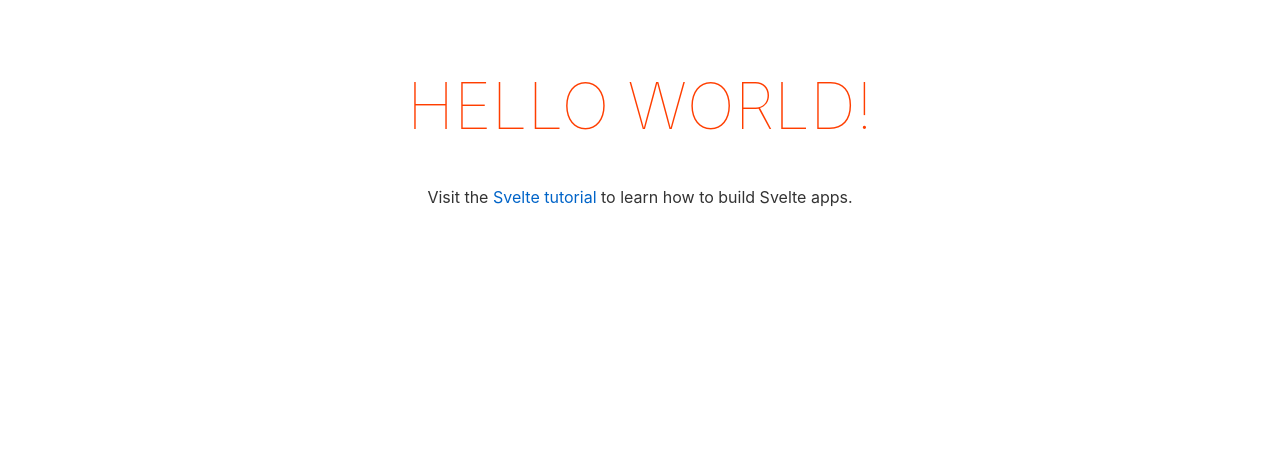
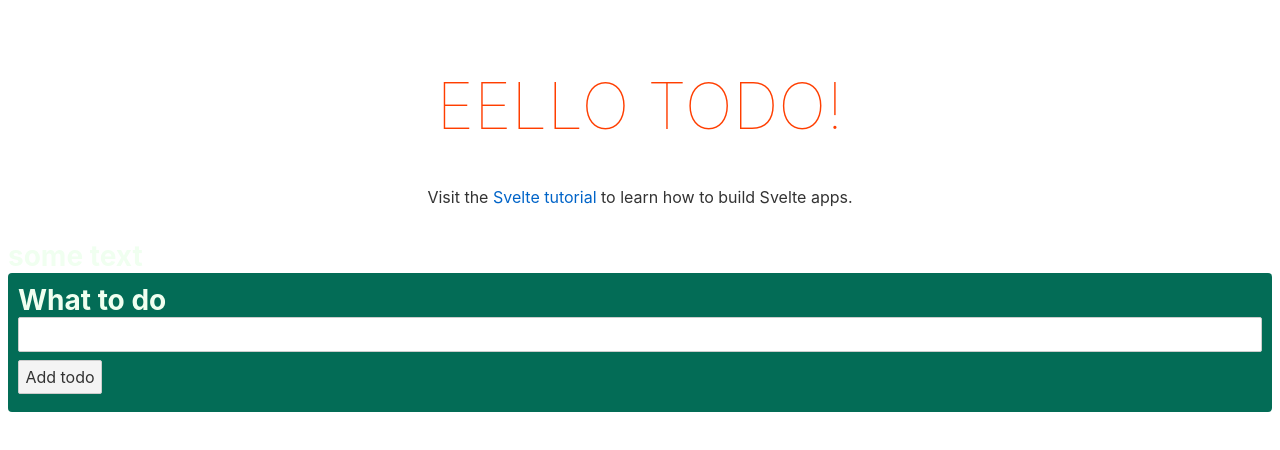
Before and after one commit to pot-Space/svelte-todo, a Svelte app: page / in a window 1280 px wide. Shown: the top 450 px of the page. Built offline with nearby package versions, Linux system fonts and the light colour scheme.

Commit message:
пропсы и наследование стилей

```diff
--- a/public/global.css
+++ b/public/global.css
@@ -1,4 +1,5 @@
-html, body {
+html,
+body {
    position: relative;
    width: 100%;
    height: 100%;
@@ -13,7 +14,7 @@ body {
 }
 
 a {
-	color: rgb(0,100,200);
+   color: rgb(0, 100, 200);
    text-decoration: none;
 }
 
@@ -22,14 +23,17 @@ a:hover {
 }
 
 a:visited {
-	color: rgb(0,80,160);
+   color: rgb(0, 80, 160);
 }
 
 label {
    display: block;
 }
 
-input, button, select, textarea {
+input,
+button,
+select,
+textarea {
    font-family: inherit;
    font-size: inherit;
    -webkit-padding: 0.4em 0;
@@ -61,3 +65,7 @@ button:not(:disabled):active {
 button:focus {
    border-color: #666;
 }
+
+label {
+   font-size: 28px;
+}
--- a/src/App.svelte
+++ b/src/App.svelte
@@ -1,11 +1,19 @@
 <script>
+   import AddTodoItem from "./components/AddTodoItem.svelte";
    export let name;
+
+   let title = "What to do";
 </script>
 
 <main>
-	<h1>Hello {name}!</h1>
-	<p>Visit the <a href="https://svelte.dev/tutorial">Svelte tutorial</a> to learn how to build Svelte apps.</p>
+   <h1>EEllo {name}!</h1>
+   <p>
+      Visit the <a href="https://svelte.dev/tutorial">Svelte tutorial</a> to learn
+      how to build Svelte apps.
+   </p>
 </main>
+<label>some text</label>
+<AddTodoItem {title} />
 
 <style>
    main {
--- /dev/null
+++ b/src/components/AddTodoItem.svelte
@@ -0,0 +1,35 @@
+<script>
+   export let title = "Enter what do you want to do:"; // дефолтное значение пропса, если не проброшено другое
+   export let btnTitle = "Add todo"; // дефолтное значение пропса, если не проброшено другое
+
+   let items = [];
+
+   function handleAddClick() {
+      items = [...items, "item"];
+   }
+
+   $: console.log(items);
+</script>
+
+<div class="main-container">
+   <label for="todo-text">{title}</label>
+   <input class="todo-input" id="todo-text" />
+   <button on:click={handleAddClick}>{btnTitle}</button>
+</div>
+
+<style>
+   :global(label) {
+      color: #f0fff0;
+      font-weight: bold;
+   }
+
+   .main-container {
+      padding: 10px;
+      border-radius: 4px;
+      background-color: #036c56;
+   }
+
+   .todo-input {
+      width: 100%;
+   }
+</style>
--- a/src/main.js
+++ b/src/main.js
@@ -1,10 +1,10 @@
 import App from './App.svelte';
 
 const app = new App({
-	target: document.body,
-	props: {
-		name: 'world'
-	}
+   target: document.body,
+   props: {
+      name: 'todo'
+   }
 });
 
 export default app;
```
Also changed, not shown: 1 other file (tests, documents, lock files or other folders). Lines whose indentation alone changed are shown as unchanged.
